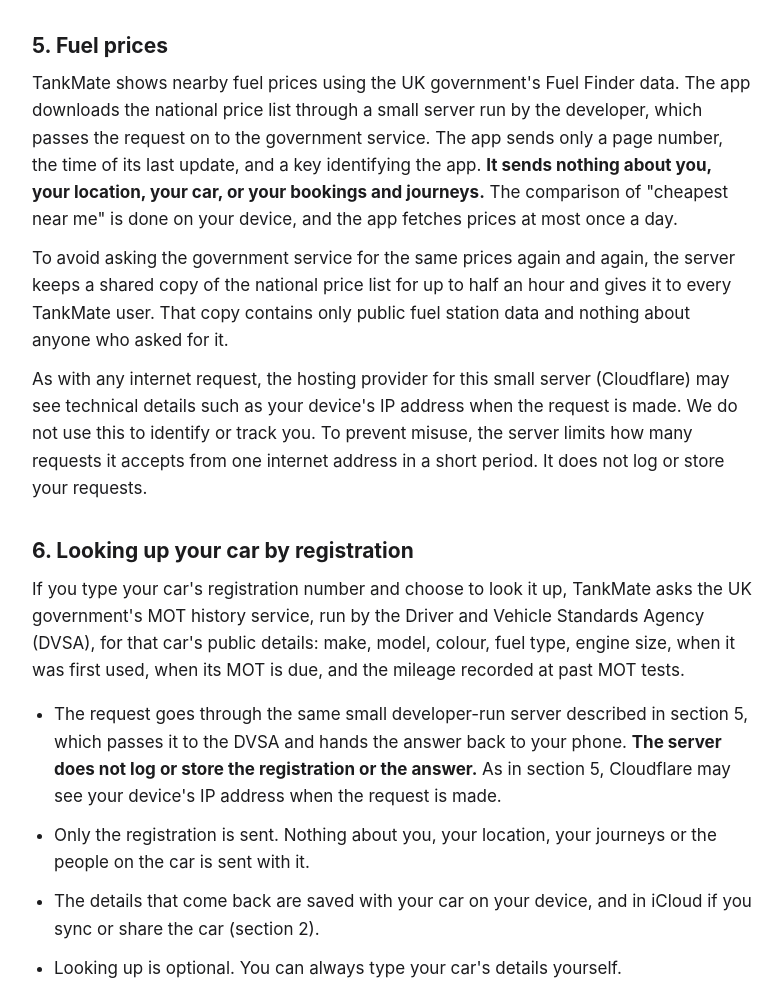
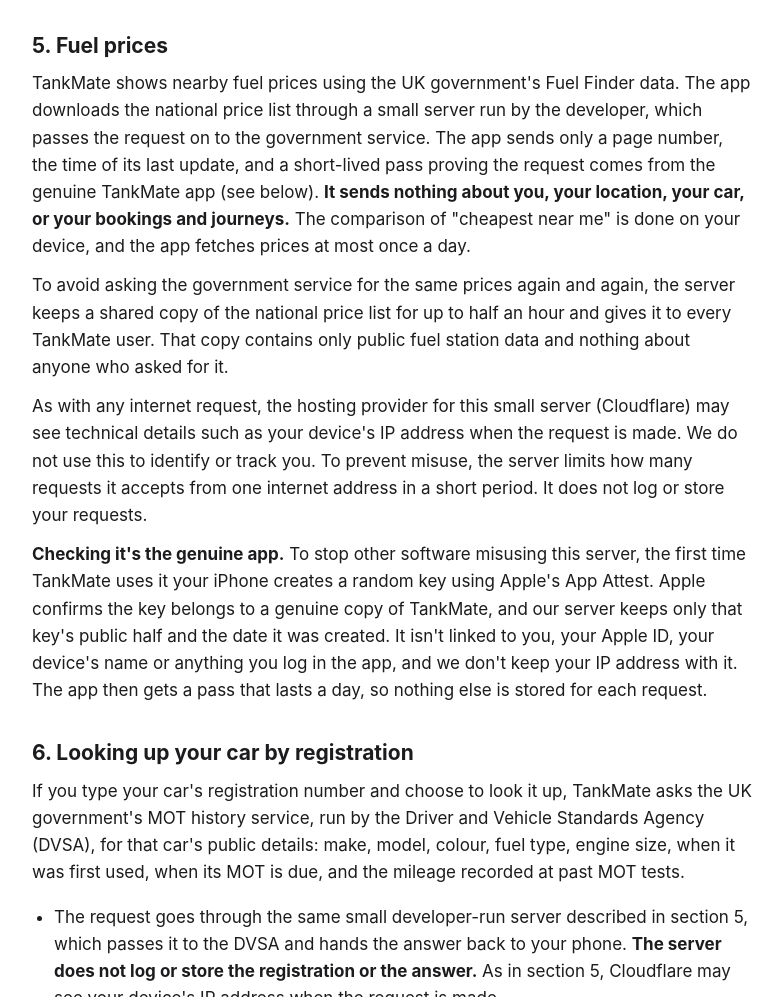
Before and after one commit to mbezerbyte/tankmate-legal, a plain HTML site: page privacy.html in a window 1280 px wide. Shown: the part 1803-2800 px from the top of the page, without its empty margins (248-1031 px from the left). Drawn offline with Linux system fonts and the light colour scheme.

Commit message:
Add files via upload

```diff
--- a/privacy.html
+++ b/privacy.html
@@ -27,7 +27,7 @@
 <main>
 <nav><a href="index.html">TankMate</a><a href="privacy.html">Privacy Policy</a><a href="terms.html">Terms of Service</a></nav>
 <h1>Privacy Policy</h1>
-<p><strong>Last updated:</strong> 2 November 2026</p>
+<p><strong>Last updated:</strong> 12 November 2026</p>
 <p>TankMate is an app for people who share a car. It helps them book the car, log journeys and split fuel costs fairly. This policy explains what information the app uses and where it goes. The short version: TankMate keeps your data on your own device and, if you turn on sharing, in your own iCloud. It has no TankMate accounts, no analytics, no advertising and no third-party tracking, and the developer cannot see the information you enter.</p>
 <h2>1. Information stored on your device</h2>
 <p>Everything you enter, such as bookings, journeys, fill-ups, payments between the people on the car, car details, receipt or odometer photos, and the names of the people you share the car with, is stored on your device. If you turn on syncing or share a car, a copy is also stored in iCloud, as described in section 2. TankMate has no accounts or sign-in of its own, and the developer does not run any server that receives this information. Names you add for other people are just text you type in; they are not accounts.</p>
@@ -47,9 +47,10 @@
 <h2>4. Apple Maps</h2>
 <p>Place search, address suggestions, route and mileage calculation, maps, and turning your location into a readable address are provided by Apple Maps. To do this, the addresses you type, your approximate location, and the start and end points of a journey are sent to Apple. If you use "Check somewhere else" on the Fuel tab, the place you search for is sent to Apple in the same way. This is handled by Apple under <a href="https://www.apple.com/legal/privacy/">Apple's privacy policy</a>. TankMate does not send this information anywhere else.</p>
 <h2>5. Fuel prices</h2>
-<p>TankMate shows nearby fuel prices using the UK government's Fuel Finder data. The app downloads the national price list through a small server run by the developer, which passes the request on to the government service. The app sends only a page number, the time of its last update, and a key identifying the app. <strong>It sends nothing about you, your location, your car, or your bookings and journeys.</strong> The comparison of "cheapest near me" is done on your device, and the app fetches prices at most once a day.</p>
+<p>TankMate shows nearby fuel prices using the UK government's Fuel Finder data. The app downloads the national price list through a small server run by the developer, which passes the request on to the government service. The app sends only a page number, the time of its last update, and a short-lived pass proving the request comes from the genuine TankMate app (see below). <strong>It sends nothing about you, your location, your car, or your bookings and journeys.</strong> The comparison of "cheapest near me" is done on your device, and the app fetches prices at most once a day.</p>
 <p>To avoid asking the government service for the same prices again and again, the server keeps a shared copy of the national price list for up to half an hour and gives it to every TankMate user. That copy contains only public fuel station data and nothing about anyone who asked for it.</p>
 <p>As with any internet request, the hosting provider for this small server (Cloudflare) may see technical details such as your device's IP address when the request is made. We do not use this to identify or track you. To prevent misuse, the server limits how many requests it accepts from one internet address in a short period. It does not log or store your requests.</p>
+<p><strong>Checking it's the genuine app.</strong> To stop other software misusing this server, the first time TankMate uses it your iPhone creates a random key using Apple's App Attest. Apple confirms the key belongs to a genuine copy of TankMate, and our server keeps only that key's public half and the date it was created. It isn't linked to you, your Apple ID, your device's name or anything you log in the app, and we don't keep your IP address with it. The app then gets a pass that lasts a day, so nothing else is stored for each request.</p>
 <h2>6. Looking up your car by registration</h2>
 <p>If you type your car's registration number and choose to look it up, TankMate asks the UK government's MOT history service, run by the Driver and Vehicle Standards Agency (DVSA), for that car's public details: make, model, colour, fuel type, engine size, when it was first used, when its MOT is due, and the mileage recorded at past MOT tests.</p>
 <ul>
```
